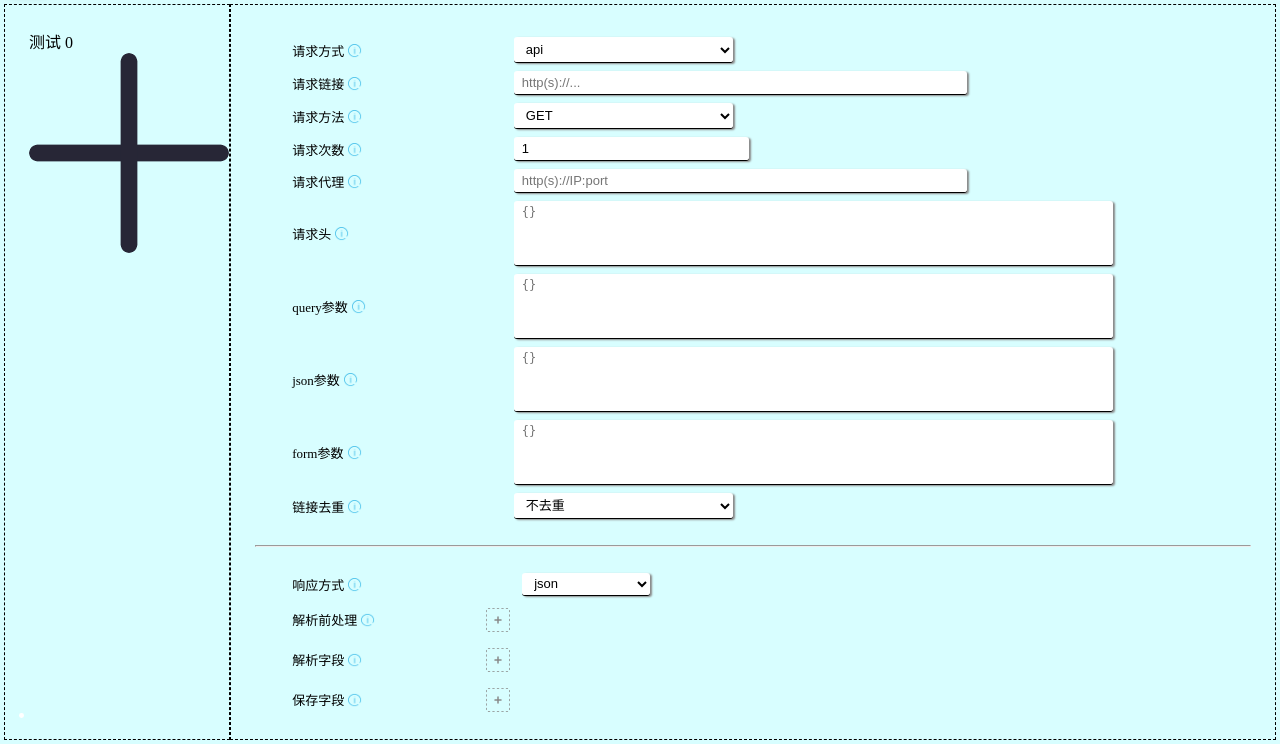
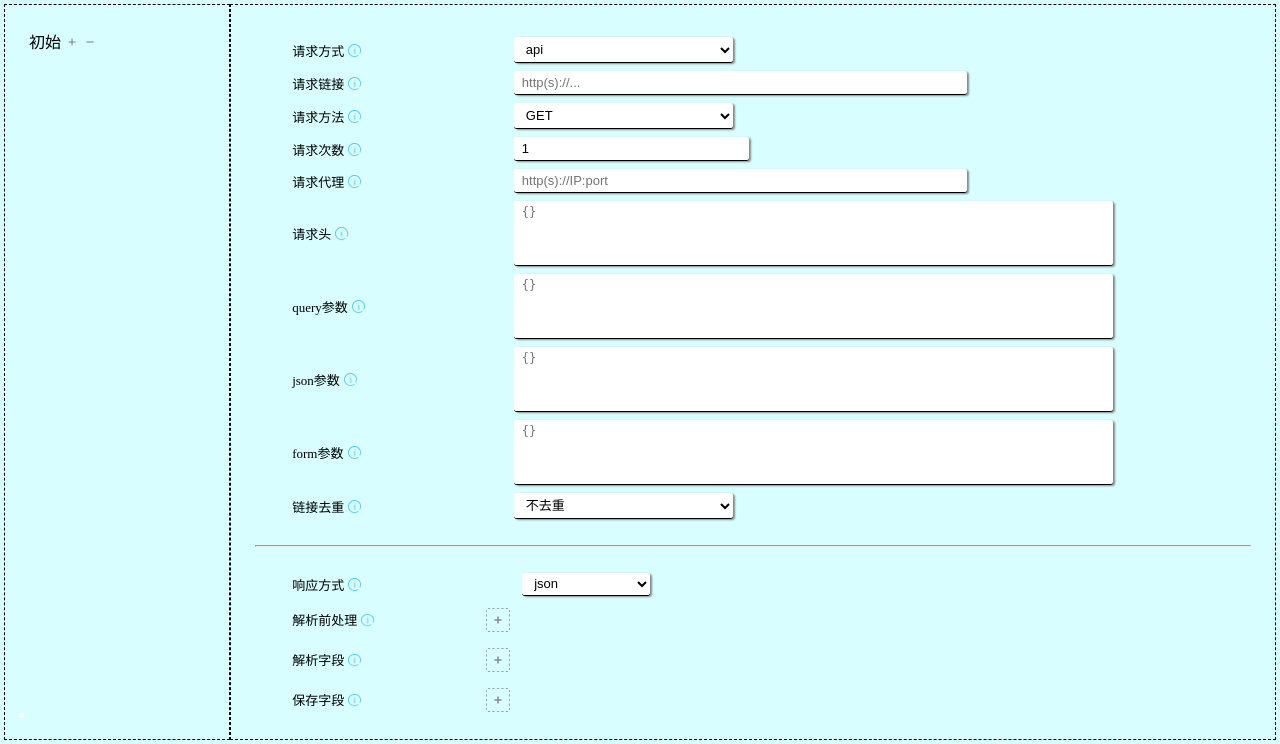
Before and after one commit to ling-yuan/generate-config-with-web, a Flask app: page / in a window 1280 px wide. Shown: the part 56-800 px from the top of the page. Run offline with Flask 3, Linux system fonts and the light colour scheme.

Commit message:
update: 修改目录页面

```diff
--- a/src/static/css/directory.css
+++ b/src/static/css/directory.css
@@ -1,20 +1,33 @@
-  /* {
-    width: 100%;
-    background-color: #11a2bc;
-    padding: 0%;
-} */
-
-ul {
+.directory-ul {
     list-style-type: none;
     padding: 0;
 }
+.directory-ul>li {
+    justify-content: space-between;
 
-button {
-    margin-top: 5%;
 }
 
-/* /悬停效果     */
-ul li:hover {
+.directory-ul>li:hover {
     background-color: #ddd;
     cursor: pointer;
 }
+
+.directory-list-left {
+    vertical-align: middle;
+    /* 左对齐 */
+    text-align: left;
+}
+
+.directory-list-right {
+    text-align: right;
+    vertical-align: middle;
+
+
+}
+
+.directory-list-right>img {
+    width: 8%;
+    height: 2%;
+    object-fit: cover;
+    vertical-align: middle;
+}
--- a/src/static/js/directory.js
+++ b/src/static/js/directory.js
@@ -27,20 +27,32 @@ function qiehuan(id) {
         nowstep = id;
     }
 }
-// 添加函数
-let tmpdata = 0;
-function addList() {
-    let tmpId=randomId('directory-');
-    let List = document.getElementById("directoryList");
+// // 添加函数
+// let tmpdata = 0;
+// function addList() {
+//     let tmpId=randomId('directory-');
+//     let List = document.getElementById("directoryList");
 
-    let newList = document.createElement("li");
-    newList.setAttribute("id",tmpId);
-    newList.setAttribute("onclick","qiehuan(this.id)");
+//     let newList = document.createElement("li");
+//     newList.setAttribute("id",tmpId);
+//     newList.setAttribute("onclick","qiehuan(this.id)");
 
-    newList.textContent = tmpdata;
-    tmpdata++;
-    List.appendChild(newList);
-
-
-
+//     newList.textContent = tmpdata;
+//     tmpdata++;
+//     List.appendChild(newList);
+// }
+let number = 0;
+function addList(id) {
+    let area = document.getElementById(id);
+    let tmpId = randomId('directory-');
+    let temp = `<li id="${tmpId}">
+                    <span onclick="qiehuan('${tmpId}')" class="directory-list-left">
+                        阶段-${++number}
+                    </span>
+                    <span class="directory-list-right">
+                        <img src="./static/pic/directoryadd.png" onclick="addList('${tmpId}')" title="点击添加" />
+                        <img src="./static/pic/directoryreduce.png" onclick="deleteElement('${tmpId}')" title="点击删除" />
+                    </span>
+                </li>`;
+    area.insertAdjacentHTML('afterend', temp);
 }
--- a/src/templates/directory.html
+++ b/src/templates/directory.html
@@ -1,9 +1,17 @@
 <link rel="stylesheet" href="{{url_for('static', filename='css/directory.css')}}">
 
-<ul id="directoryList">
-    <li id="directory0" onclick="qiehuan('directory0')">测试 0</li>
-
+<ul class="directory-ul" id="directoryList">
+    <!-- <li id="directory0" onclick="qiehuan('directory0')">测试 0</li> -->
+    <li id="directory0">
+        <span onclick="qiehuan('directory0')" class="directory-list-left">
+            初始
+        </span>
+        <span class="directory-list-right">
+            <img src="{{url_for('static', filename='pic/directoryadd.png')}}" onclick="addList('directory0')" title="点击添加" />
+            <img src="{{url_for('static', filename='pic/directoryreduce.png')}}" onclick="deleteElement('directory0')" title="点击删除" />
+        </span>
+    </li>
 </ul>
-<img id="addButton"  src="./static/pic/directory-add.png" alt="点击添加" onclick="addList()"/>
+<!-- <img id="addButton"  src="./static/pic/directory-add.png" title="点击添加" onclick="addList()"/> -->
 
 <script src="{{url_for('static', filename='js/directory.js')}}"></script>
```
Also changed, not shown: src/static/pic/directory-add.png (deleted), src/static/pic/directoryadd.png (added), src/static/pic/directoryreduce.png (added).
